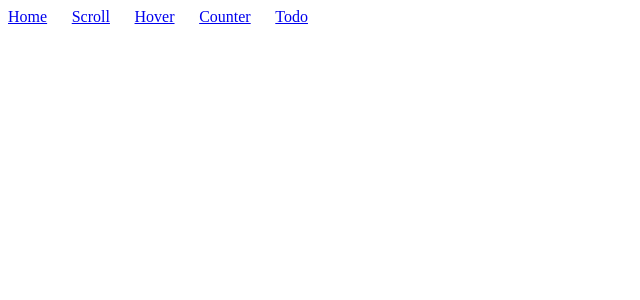
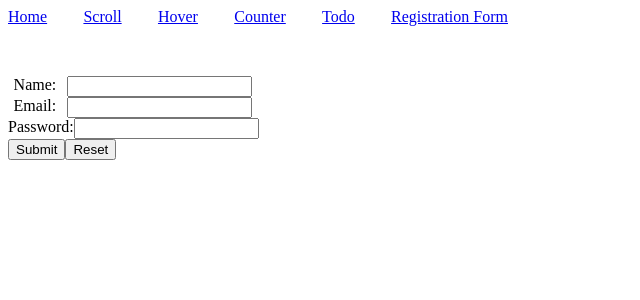
Before and after one commit to anurag1302/hooks-story, a React (Vite) app: page /registration in a window 1280 px wide. Shown: the top 300 px of the page, without its empty margins (0-640 px from the left). Built offline with nearby package versions, Linux system fonts and the light colour scheme.

Commit message:
Registration Form - useReducer hook

```diff
--- a/src/App.css
+++ b/src/App.css
@@ -1,5 +1,16 @@
 .flex {
   display: flex;
   justify-content: space-between;
-  width: 300px;
+  width: 500px;
 }
+
+.container {
+  display: flex;
+  justify-content: space-around;
+  width: 250px;
+  align: left;
+}
+
+.form {
+  margin-top: 50px;
+}
--- a/src/App.jsx
+++ b/src/App.jsx
@@ -3,6 +3,7 @@ import Hover from "./components/Hover";
 import Home from "./components/Home";
 import Counter from "./components/Counter";
 import Todo from "./components/Todo";
+import RegistrationForm from "./components/RegistrationForm";
 import { BrowserRouter as Router, Routes, Route } from "react-router-dom";
 import Header from "./components/Header";
 import "./App.css";
@@ -19,6 +20,7 @@ function App() {
         <Route path="/hover" element={<Hover />} />
         <Route path="/counter" element={<Counter />} />
         <Route path="/todo" element={<Todo />} />
+        <Route path="/registration" element={<RegistrationForm />} />
       </Routes>
     </Router>
   );
--- a/src/components/Header.jsx
+++ b/src/components/Header.jsx
@@ -11,6 +11,7 @@ const Header = () => {
           <Link to="/hover">Hover</Link>
           <Link to="/counter">Counter</Link>
           <Link to="/todo">Todo</Link>
+          <Link to="/registration">Registration Form</Link>
         </div>
       </header>
     </>
--- /dev/null
+++ b/src/components/RegistrationForm.jsx
@@ -0,0 +1,80 @@
+import React, { useReducer } from "react";
+
+function formReducer(state, action) {
+  switch (action.type) {
+    case "update_field":
+      return { ...state, [action.field]: action.value };
+    case "reset_form":
+      return action.initialState;
+    default:
+      throw new Error(`Unknown action: ${action.type}`);
+  }
+}
+
+function RegistrationForm() {
+  const initialState = {
+    name: "",
+    email: "",
+    password: "",
+  };
+
+  const [state, dispatch] = useReducer(formReducer, initialState);
+
+  const handleChange = (e) => {
+    dispatch({
+      type: "update_field",
+      field: e.target.name,
+      value: e.target.value,
+    });
+  };
+
+  const handleReset = () => {
+    dispatch({ type: "reset_form", initialState });
+  };
+
+  const handleSubmit = (e) => {
+    e.preventDefault();
+    console.log("Form Submitted:", state);
+    handleReset();
+  };
+
+  return (
+    <form onSubmit={handleSubmit} className="form">
+      <div className="container">
+        <label>Name:</label>
+        <input
+          type="text"
+          name="name"
+          value={state.name}
+          onChange={handleChange}
+        />
+      </div>
+
+      <div className="container">
+        <label>Email:</label>
+        <input
+          type="email"
+          name="email"
+          value={state.email}
+          onChange={handleChange}
+        />
+      </div>
+
+      <div className="container">
+        <label>Password:</label>
+        <input
+          type="password"
+          name="password"
+          value={state.password}
+          onChange={handleChange}
+        />
+      </div>
+      <button type="submit">Submit</button>
+      <button type="button" onClick={handleReset}>
+        Reset
+      </button>
+    </form>
+  );
+}
+
+export default RegistrationForm;
```
